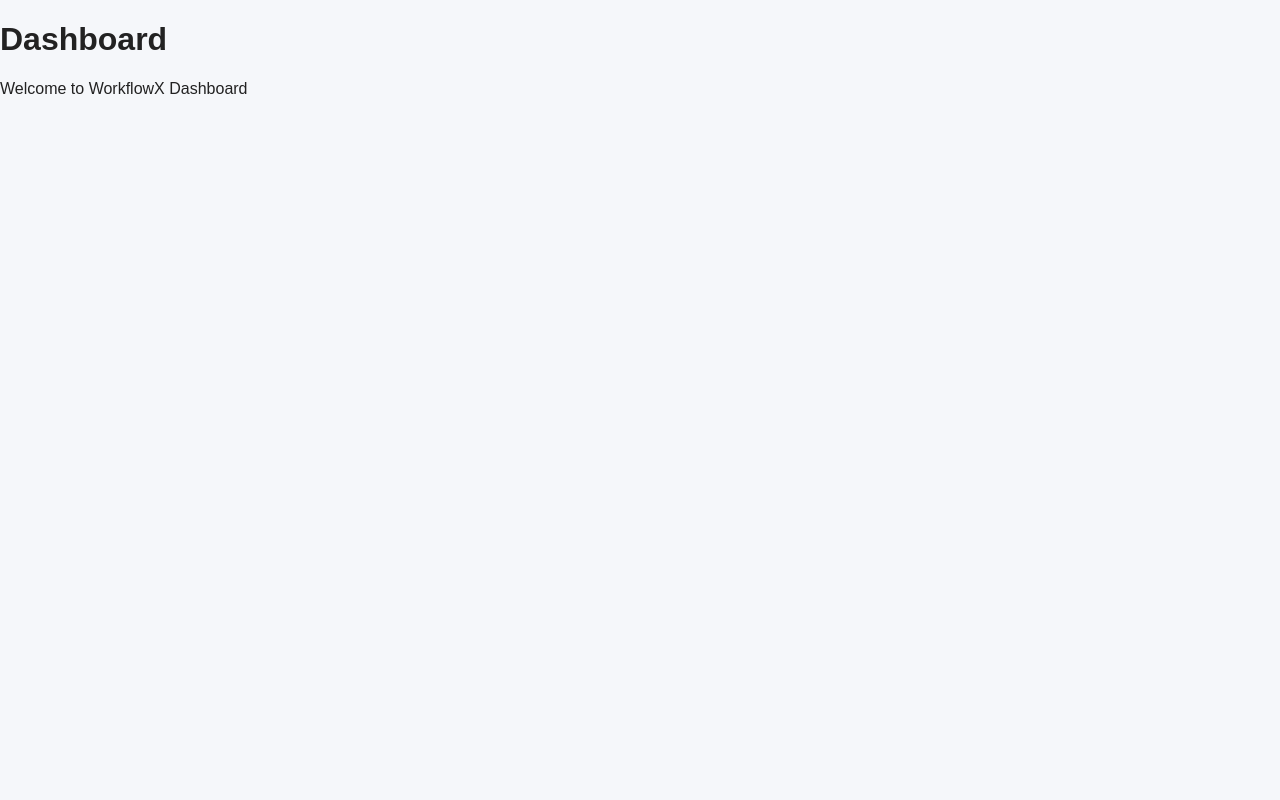
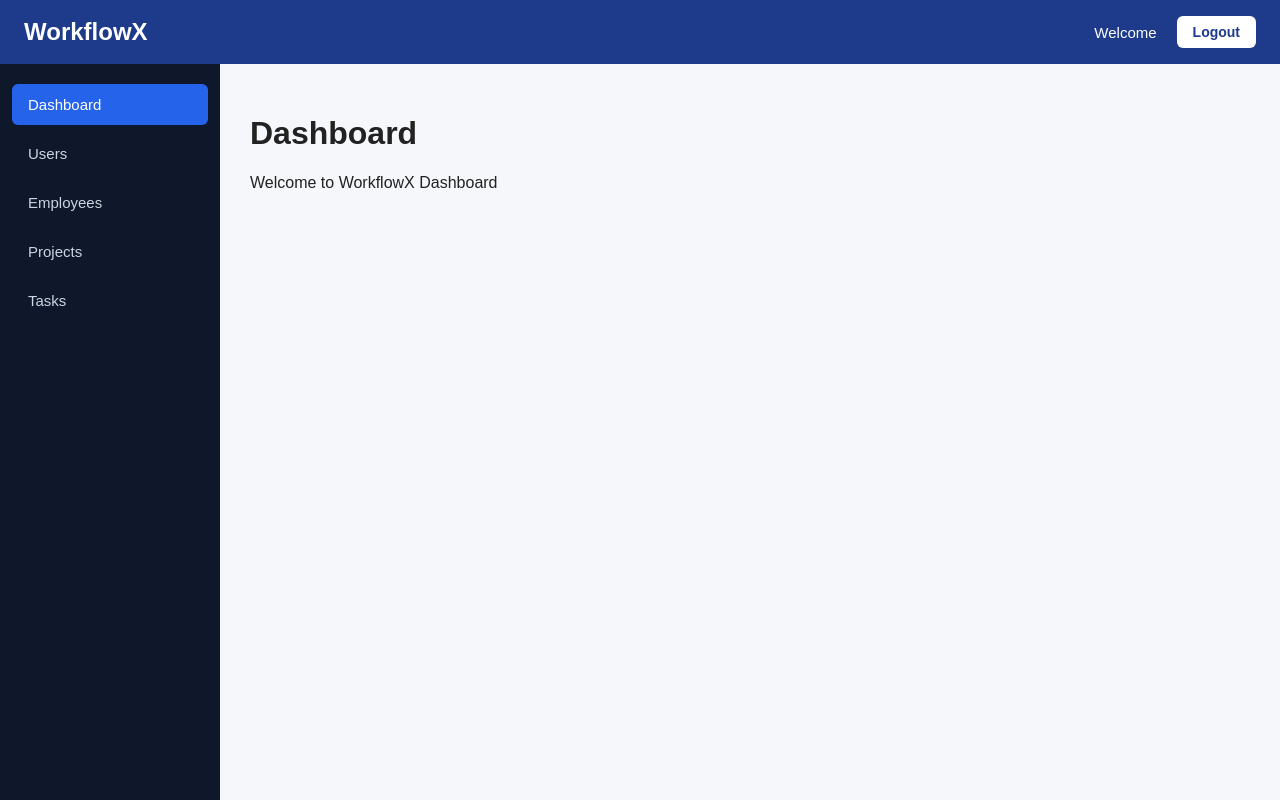
Before and after one commit to dhirajchandgude99-afk/WorkFlowX-Employee-Task-Project-Management, a React app in the folder frontend/: page /dashboard in a window 1280 px wide. Built offline with nearby package versions, Linux system fonts and the light colour scheme; sample sign-in values are in the browser's storage; the HTML template or start-up script is replaced by a standard one.

Commit message:
Add WorkflowX navbar sidebar layout

```diff
--- /dev/null
+++ b/frontend/src/components/Navbar.css
@@ -0,0 +1,48 @@
+.navbar {
+  height: 64px;
+  width: 100%;
+  background: #1e3a8a;
+  color: white;
+
+  display: flex;
+  align-items: center;
+  justify-content: space-between;
+
+  padding: 0 24px;
+
+  box-shadow: 0 2px 8px rgba(0, 0, 0, 0.15);
+}
+
+.navbar-title {
+  font-size: 24px;
+  font-weight: 700;
+}
+
+.navbar-right {
+  display: flex;
+  align-items: center;
+  gap: 20px;
+}
+
+.navbar-user {
+  font-size: 15px;
+}
+
+.logout-button {
+  border: none;
+  background: white;
+  color: #1e3a8a;
+
+  padding: 8px 16px;
+
+  border-radius: 6px;
+
+  font-size: 14px;
+  font-weight: 600;
+
+  cursor: pointer;
+}
+
+.logout-button:hover {
+  background: #e2e8f0;
+}
--- /dev/null
+++ b/frontend/src/components/Navbar.jsx
@@ -0,0 +1,33 @@
+import { useNavigate } from 'react-router-dom'
+import { logout } from '../utils/auth'
+import './Navbar.css'
+
+function Navbar() {
+  const navigate = useNavigate()
+
+  const handleLogout = () => {
+    logout()
+    navigate('/login', { replace: true })
+  }
+
+  return (
+    <nav className="navbar">
+      <div className="navbar-brand">
+        <span className="navbar-title">WorkflowX</span>
+      </div>
+
+      <div className="navbar-right">
+        <span className="navbar-user">Welcome</span>
+
+        <button
+          className="logout-button"
+          onClick={handleLogout}
+        >
+          Logout
+        </button>
+      </div>
+    </nav>
+  )
+}
+
+export default Navbar
--- /dev/null
+++ b/frontend/src/components/Sidebar.css
@@ -0,0 +1,39 @@
+.sidebar {
+  width: 220px;
+  min-height: calc(100vh - 64px);
+
+  background: #0f172a;
+
+  padding: 20px 12px;
+}
+
+.sidebar-menu {
+  display: flex;
+  flex-direction: column;
+  gap: 8px;
+}
+
+.sidebar-link {
+  text-decoration: none;
+
+  color: #cbd5e1;
+
+  padding: 12px 16px;
+
+  border-radius: 6px;
+
+  font-size: 15px;
+  font-weight: 500;
+
+  transition: 0.2s;
+}
+
+.sidebar-link:hover {
+  background: #1e293b;
+  color: white;
+}
+
+.sidebar-link.active {
+  background: #2563eb;
+  color: white;
+}
--- /dev/null
+++ b/frontend/src/components/Sidebar.jsx
@@ -0,0 +1,51 @@
+import { NavLink } from 'react-router-dom'
+import './Sidebar.css'
+
+function Sidebar() {
+  return (
+    <aside className="sidebar">
+
+      <div className="sidebar-menu">
+
+        <NavLink
+          to="/dashboard"
+          className="sidebar-link"
+        >
+          Dashboard
+        </NavLink>
+
+        <NavLink
+          to="/users"
+          className="sidebar-link"
+        >
+          Users
+        </NavLink>
+
+        <NavLink
+          to="/employees"
+          className="sidebar-link"
+        >
+          Employees
+        </NavLink>
+
+        <NavLink
+          to="/projects"
+          className="sidebar-link"
+        >
+          Projects
+        </NavLink>
+
+        <NavLink
+          to="/tasks"
+          className="sidebar-link"
+        >
+          Tasks
+        </NavLink>
+
+      </div>
+
+    </aside>
+  )
+}
+
+export default Sidebar
--- a/frontend/src/index.css
+++ b/frontend/src/index.css
@@ -2,8 +2,14 @@
   box-sizing: border-box;
 }
 
+html,
+body,
+#root {
+  margin: 0;
+  min-height: 100%;
+}
+
 body {
-  margin: 0;
   font-family: Arial, sans-serif;
   background: #f5f7fa;
   color: #222;
--- /dev/null
+++ b/frontend/src/layouts/MainLayout.css
@@ -0,0 +1,20 @@
+.main-layout {
+  min-height: 100vh;
+  display: flex;
+  flex-direction: column;
+}
+
+.layout-body {
+  flex: 1;
+  display: flex;
+}
+
+.main-content {
+  flex: 1;
+
+  padding: 30px;
+
+  background: #f5f7fa;
+
+  overflow-y: auto;
+}
--- /dev/null
+++ b/frontend/src/layouts/MainLayout.jsx
@@ -0,0 +1,26 @@
+import { Outlet } from 'react-router-dom'
+import Navbar from '../components/Navbar'
+import Sidebar from '../components/Sidebar'
+import './MainLayout.css'
+
+function MainLayout() {
+  return (
+    <div className="main-layout">
+
+      <Navbar />
+
+      <div className="layout-body">
+
+        <Sidebar />
+
+        <main className="main-content">
+          <Outlet />
+        </main>
+
+      </div>
+
+    </div>
+  )
+}
+
+export default MainLayout
--- a/frontend/src/routes/AppRoutes.jsx
+++ b/frontend/src/routes/AppRoutes.jsx
@@ -1,22 +1,33 @@
 import { BrowserRouter, Routes, Route } from 'react-router-dom'
+
 import Login from '../pages/Login'
 import Dashboard from '../pages/Dashboard'
 import ProtectedRoute from './ProtectedRoute'
+import MainLayout from '../layouts/MainLayout'
 
 function AppRoutes() {
   return (
     <BrowserRouter>
+
       <Routes>
 
         {/* Public Routes */}
 
-        <Route path="/" element={<h1>WorkflowX Home</h1>} />
+        <Route
+          path="/"
+          element={<h1>WorkflowX Home</h1>}
+        />
 
-        <Route path="/login" element={<Login />} />
+        <Route
+          path="/login"
+          element={<Login />}
+        />
 
         {/* Protected Routes */}
 
         <Route element={<ProtectedRoute />}>
+
+          <Route element={<MainLayout />}>
 
             <Route
               path="/dashboard"
@@ -45,7 +56,10 @@
 
           </Route>
 
+        </Route>
+
       </Routes>
+
     </BrowserRouter>
   )
 }
```
Lines whose indentation alone changed are shown as unchanged.
